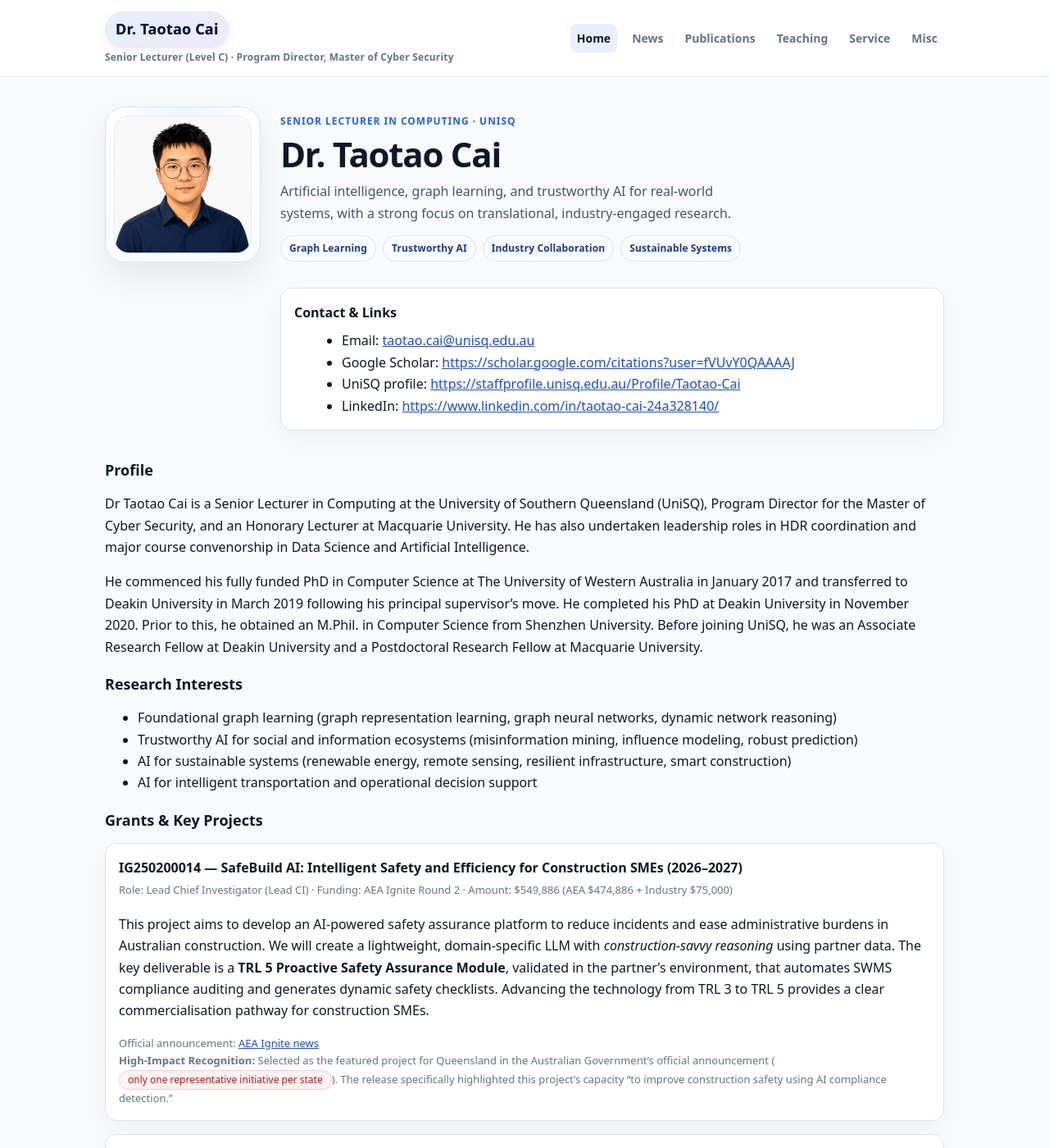
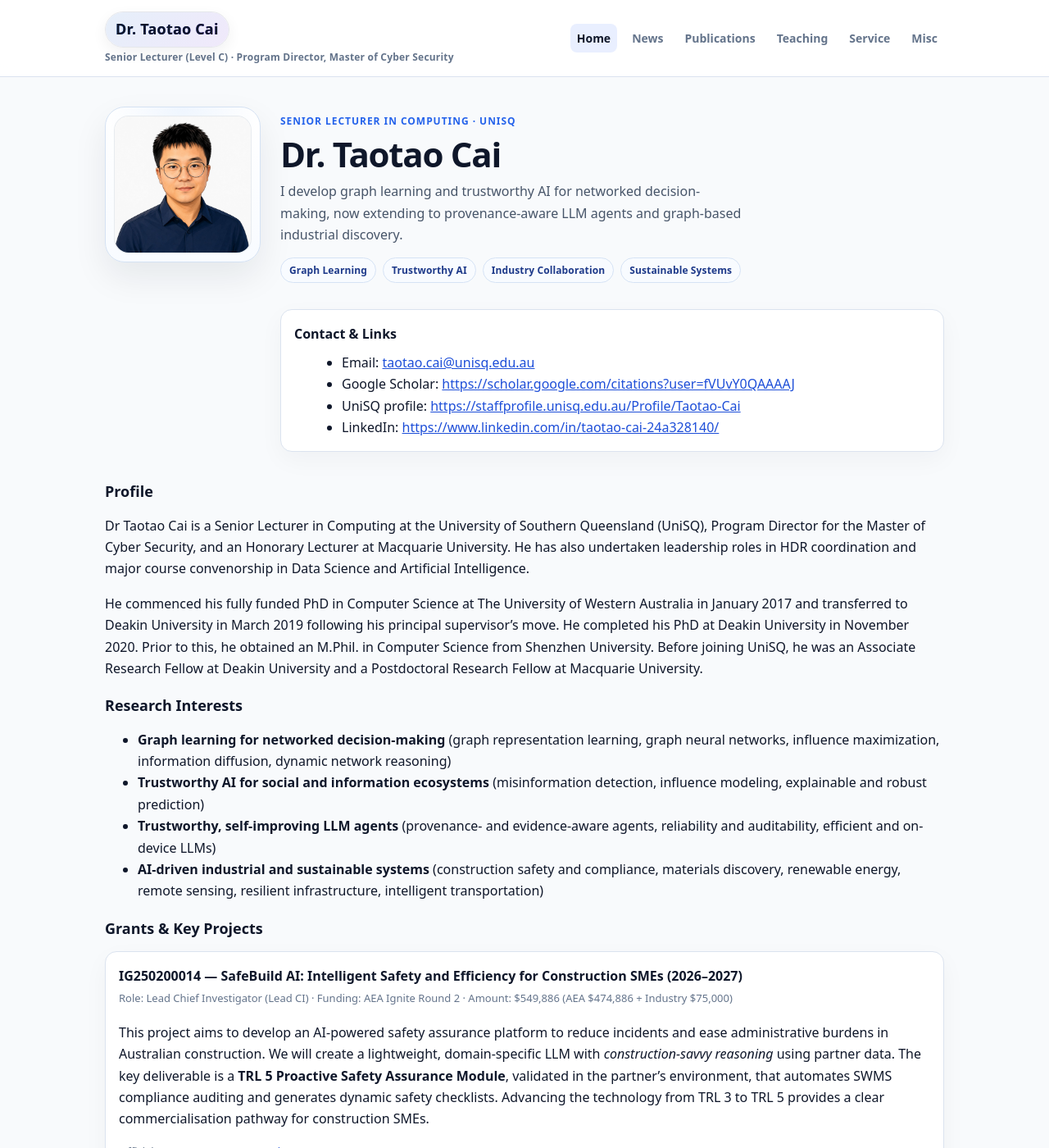
Before and after one commit to Taotao1992/Taotao1992.github.io, a Jekyll site: the page built from index.md, in a window 1280 px wide and 1400 px high. Shown: the whole window at 82% size. Built offline with Jekyll 4.4.1, drawn with Linux system fonts in a browser that asks for light colours.

Commit message:
Update index.md

```diff
--- a/index.md
+++ b/index.md
@@ -12,8 +12,8 @@ title: Home
       <div class="hero-kicker">Senior Lecturer in Computing · UniSQ</div>
       <h1 class="hero-title">Dr. Taotao Cai</h1>
       <p class="hero-summary">
-        Artificial intelligence, graph learning, and trustworthy AI for real-world systems,
-        with a strong focus on translational, industry-engaged research.
+        I develop graph learning and trustworthy AI for networked decision-making,
+      now extending to provenance-aware LLM agents and graph-based industrial discovery.
       </p>
       <div class="hero-highlights">
         <span class="hero-pill">Graph Learning</span>
@@ -44,10 +44,10 @@ He commenced his fully funded PhD in Computer Science at The University of Weste
 
 ## Research Interests
 
-- Foundational graph learning (graph representation learning, graph neural networks, dynamic network reasoning)
-- Trustworthy AI for social and information ecosystems (misinformation mining, influence modeling, robust prediction)
-- AI for sustainable systems (renewable energy, remote sensing, resilient infrastructure, smart construction)
-- AI for intelligent transportation and operational decision support
+- **Graph learning for networked decision-making** (graph representation learning, graph neural networks, influence maximization, information diffusion, dynamic network reasoning)
+- **Trustworthy AI for social and information ecosystems** (misinformation detection, influence modeling, explainable and robust prediction)
+- **Trustworthy, self-improving LLM agents** (provenance- and evidence-aware agents, reliability and auditability, efficient and on-device LLMs)
+- **AI-driven industrial and sustainable systems** (construction safety and compliance, materials discovery, renewable energy, remote sensing, resilient infrastructure, intelligent transportation)
 
 ## Grants & Key Projects
 
```
